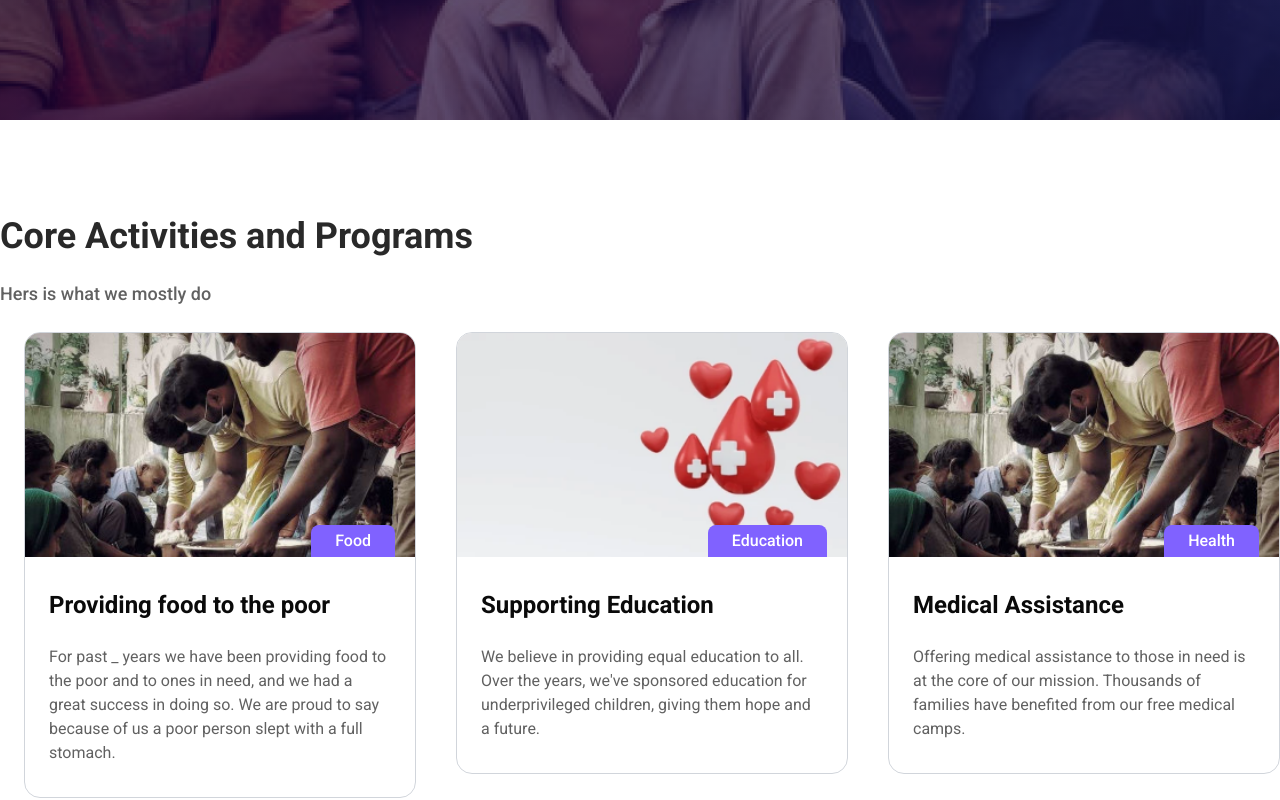
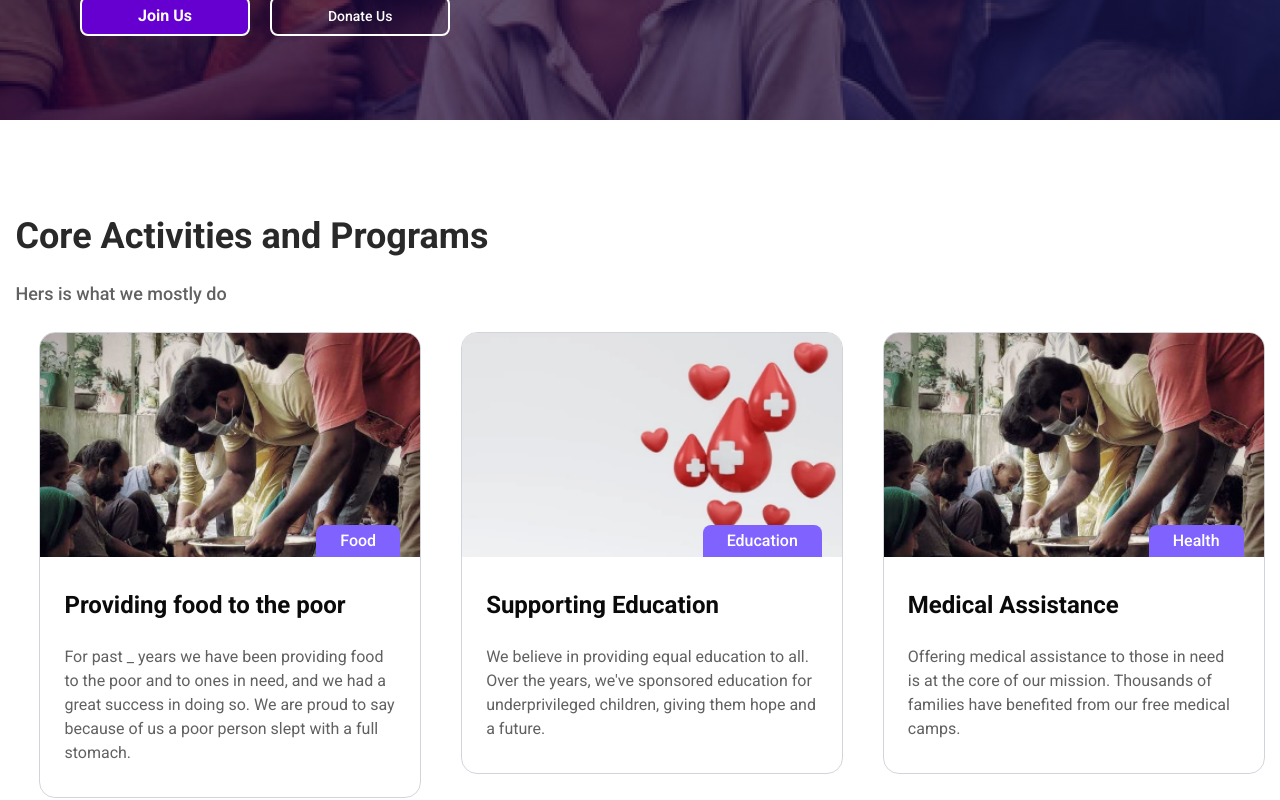
Before and after one commit to developerdeepak25/freelance-p2, a Next.js app: page / in a window 1280 px wide. Shown: the part 660-1460 px from the top of the page. Built offline with nearby package versions, Linux system fonts and the light colour scheme.

Commit message:
home page done

```diff
--- a/components/Footer/index.tsx
+++ b/components/Footer/index.tsx
@@ -20,7 +20,9 @@ const Footer = () => {
   return (
     // <div className="bg-black-tint w-screen overflow-x-hidden mt-32">
     <div className="bg-black-tint w-screen overflow-x-hidden">
-      <SectionWrapper className="">
+      {/* <SectionWrapper className=" block"> */}
+      <div className="flex justify-center px-20">
+        <div className="max-w-[1280px] grow">
           <div className="py-10 flex  flex-col  gap-10">
             {/* links */}
             <div className="flex items-center justify-center gap-8">
@@ -72,7 +74,10 @@ const Footer = () => {
               </p>
             </div>
           </div>
-      </SectionWrapper>
+        </div>
+      </div>
+
+      {/* </SectionWrapper> */}
     </div>
   );
 };
--- a/components/HomeComponents/Activities/index.tsx
+++ b/components/HomeComponents/Activities/index.tsx
@@ -65,7 +65,8 @@ const Activities = () => {
   return (
     // <div className="flex justify-center w-full">
     //   <div className=" relative grid grid-cols-10">
-    <SectionWrapper className="mt-24 mx-auto">
+    // <SectionWrapper className="mt-24 mx-auto">
+    <SectionWrapper className="mt-24 ">
       <div className="flex flex-col gap-6">
         <h1 className="text-4xl font-bold text-my-heading">
           Core Activities and Programs
--- a/components/HomeComponents/UpcommingEvents/index.tsx
+++ b/components/HomeComponents/UpcommingEvents/index.tsx
@@ -74,7 +74,8 @@ const cardsData = [
 ];
 const UpcommmingEvents = () => {
   return (
-    <SectionWrapper className="mt-24 mx-auto pb-12">
+    // <SectionWrapper className="mt-24 mx-auto pb-12">
+    <SectionWrapper className="mt-24  pb-12">
       <div className="flex flex-col gap-6">
         <h1 className="text-4xl font-bold text-my-heading">
           Upcomming Events{" "}
--- a/components/SectionWrapper/index.tsx
+++ b/components/SectionWrapper/index.tsx
@@ -8,8 +8,12 @@ type Props = {
 
 const SectionWrapper = ({children,className}: Props) => {
   return (
-    <div className={cn(`max-w-[1280px]  mx-20 mx-auto  ${className}`)}>{children }</div>
-  )
+    <div className="flex justify-center mx-auto"  >
+      <div className={cn(`max-w-[1280px]  mx-20   ${className}`)}>
+        {children}
+      </div>
+    </div>
+  );
 }
 
 export default SectionWrapper
```
Lines whose indentation alone changed are shown as unchanged.
